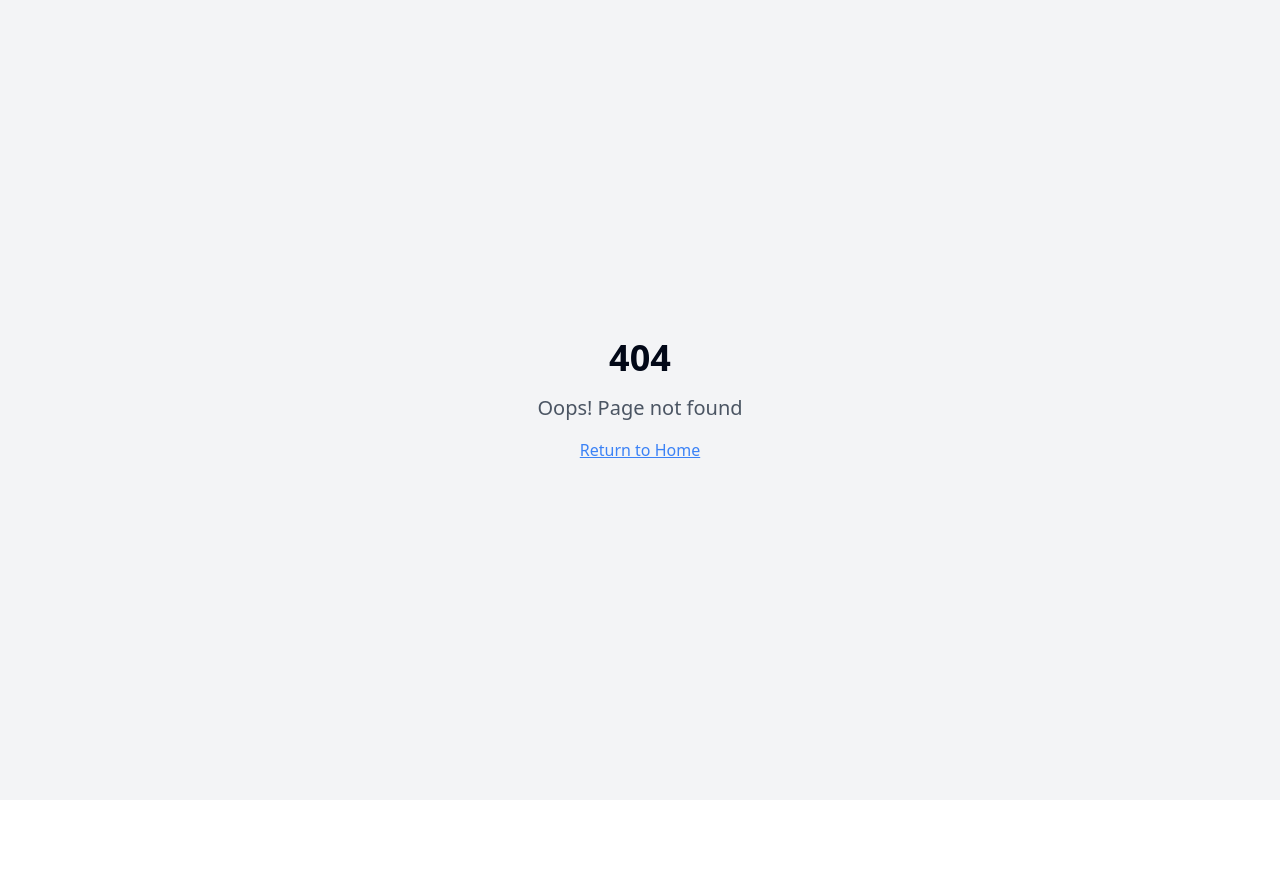
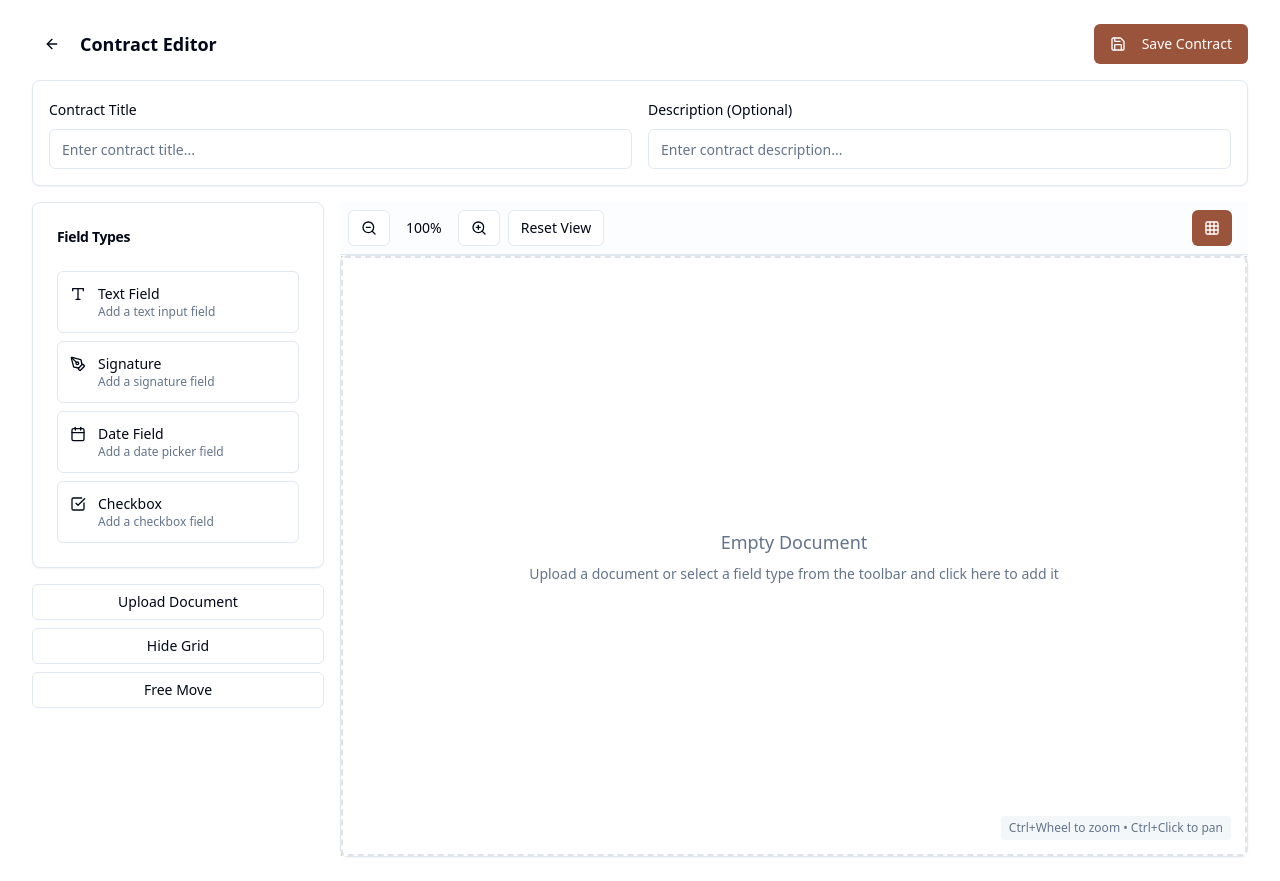
Before and after one commit to ShaneCullen21/pass-quest, a React (Vite) app: page /projects/1/contracts/new in a window 1280 px wide. Before the commit this address had no page. Before the commit the page ends 800 px from the top, so only its background shows below. Built offline with nearby package versions, Linux system fonts and the light colour scheme.

Commit message:
Refactor editor to full page

```diff
--- a/src/App.tsx
+++ b/src/App.tsx
@@ -11,6 +11,7 @@ import Templates from "./pages/Templates";
 import Clients from "./pages/Clients";
 import Reports from "./pages/Reports";
 import ProjectDetails from "./pages/ProjectDetails";
+import ContractEditor from "./pages/ContractEditor";
 import Profile from "./pages/Profile";
 import Auth from "./pages/Auth";
 import NotFound from "./pages/NotFound";
@@ -30,6 +31,7 @@ const App = () => (
             <Route path="/" element={<Dashboard />} />
             <Route path="/projects" element={<Projects />} />
             <Route path="/projects/:id" element={<ProjectDetails />} />
+            <Route path="/projects/:projectId/contracts/new" element={<ContractEditor />} />
             <Route path="/templates" element={<Templates />} />
             <Route path="/clients" element={<Clients />} />
             <Route path="/reports" element={<Reports />} />
--- a/src/components/contracts/FieldConfigModal.tsx
+++ b/src/components/contracts/FieldConfigModal.tsx
@@ -130,14 +130,14 @@ export const FieldConfigModal: React.FC<FieldConfigModalProps> = ({
             <div className="space-y-2">
               <Label htmlFor="client-assignment">Assign to Client</Label>
               <Select
-                value={formData.clientId || ''}
-                onValueChange={(value) => setFormData(prev => ({ ...prev, clientId: value || undefined }))}
+                value={formData.clientId || 'none'}
+                onValueChange={(value) => setFormData(prev => ({ ...prev, clientId: value === 'none' ? undefined : value }))}
               >
                 <SelectTrigger>
                   <SelectValue placeholder="Select a client (optional)" />
                 </SelectTrigger>
                 <SelectContent>
-                  <SelectItem value="">No specific client</SelectItem>
+                  <SelectItem value="none">No specific client</SelectItem>
                   {clients.map((client) => (
                     <SelectItem key={client.id} value={client.id}>
                       {client.name}
--- /dev/null
+++ b/src/pages/ContractEditor.tsx
@@ -0,0 +1,40 @@
+import { useParams, useNavigate } from "react-router-dom";
+import { ContractEditor as ContractEditorComponent } from "@/components/contracts/ContractEditor";
+
+const ContractEditor = () => {
+  const navigate = useNavigate();
+  const { projectId } = useParams<{ projectId: string }>();
+
+  // Mock contract data - in a real app, this would come from query params or state
+  const contractData = {
+    sourceType: "blank" as const,
+    templateId: null,
+    documentUrl: null,
+    selectedClients: [],
+    selectedProject: projectId || null,
+    title: "",
+    description: "",
+  };
+
+  const handleSave = () => {
+    navigate(`/projects/${projectId}`);
+  };
+
+  const handleBack = () => {
+    navigate(`/projects/${projectId}`);
+  };
+
+  return (
+    <div className="min-h-screen bg-background">
+      <div className="container mx-auto py-6">
+        <ContractEditorComponent
+          contractData={contractData}
+          onSave={handleSave}
+          onBack={handleBack}
+        />
+      </div>
+    </div>
+  );
+};
+
+export default ContractEditor;
```
